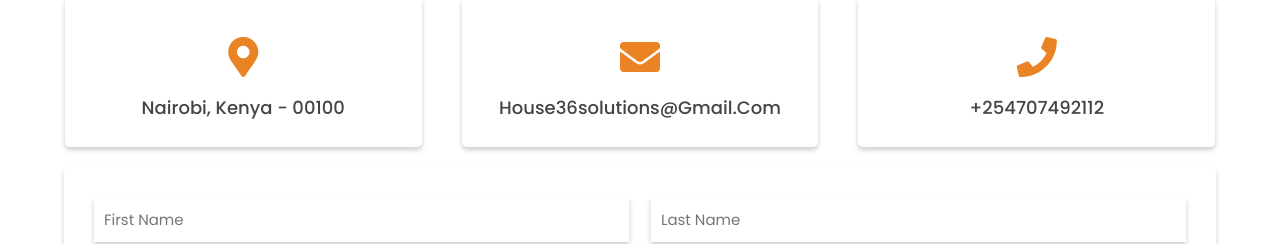
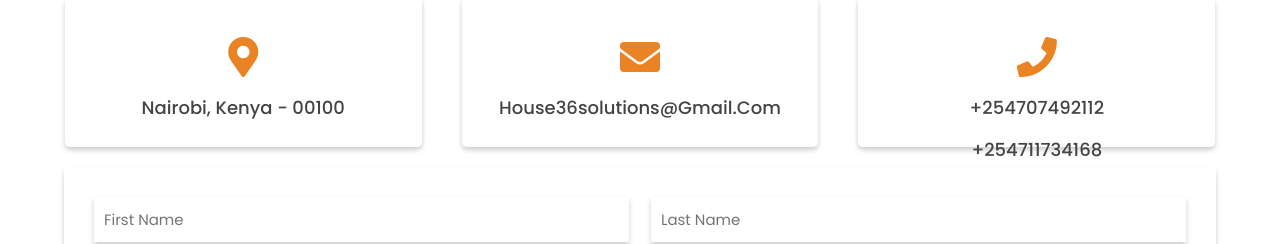
Before and after one commit to House36solutionsltd/House36solutionsltd, a plain HTML site: page index.html in a window 1280 px wide. Shown: the part 3922-4166 px from the top of the page. Drawn offline with nearby package versions, Linux system fonts and the light colour scheme; files whose address does not match are found by name.

Commit message:
Update index.html

```diff
--- a/index.html
+++ b/index.html
@@ -266,6 +266,7 @@
   <div class="contact-box">
     <i class="fas fa-phone"></i>
     <h3>+254707492112</h3>
+       <h3>+254711734168</h3>
   </div>
 
   </div>
```
